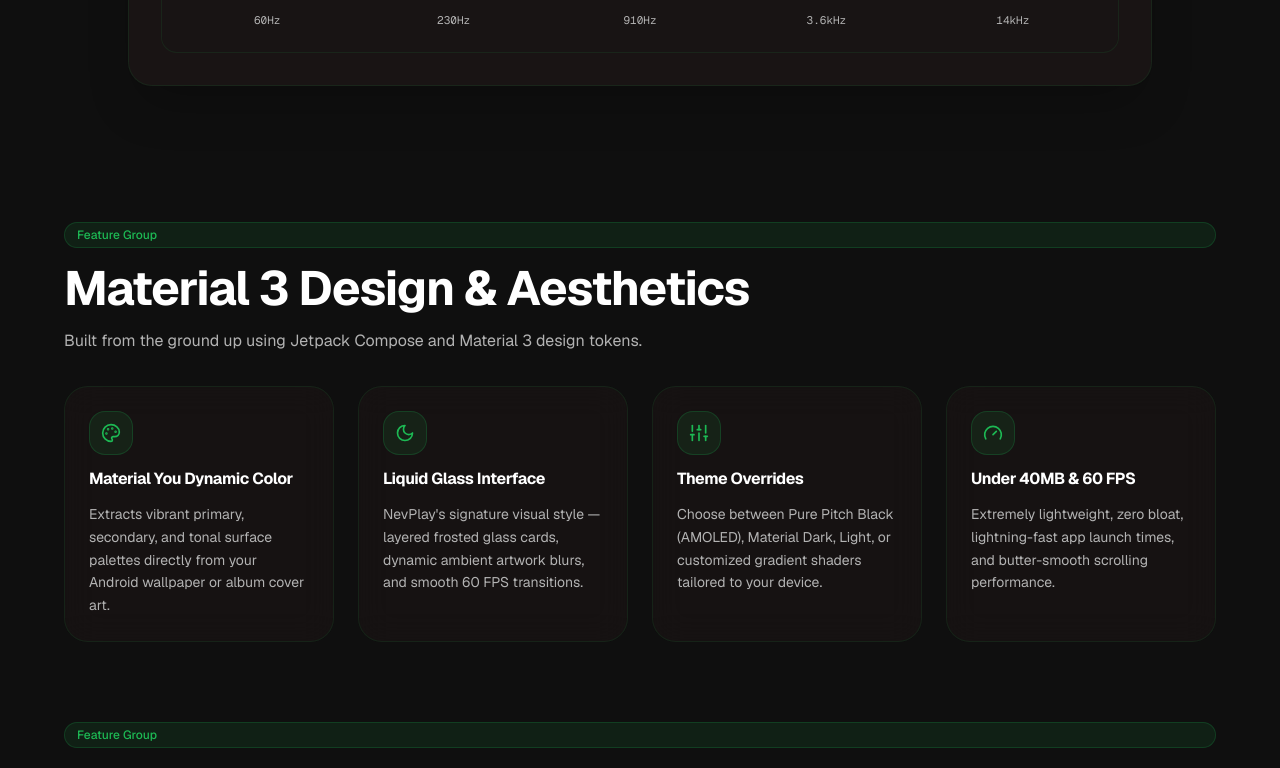
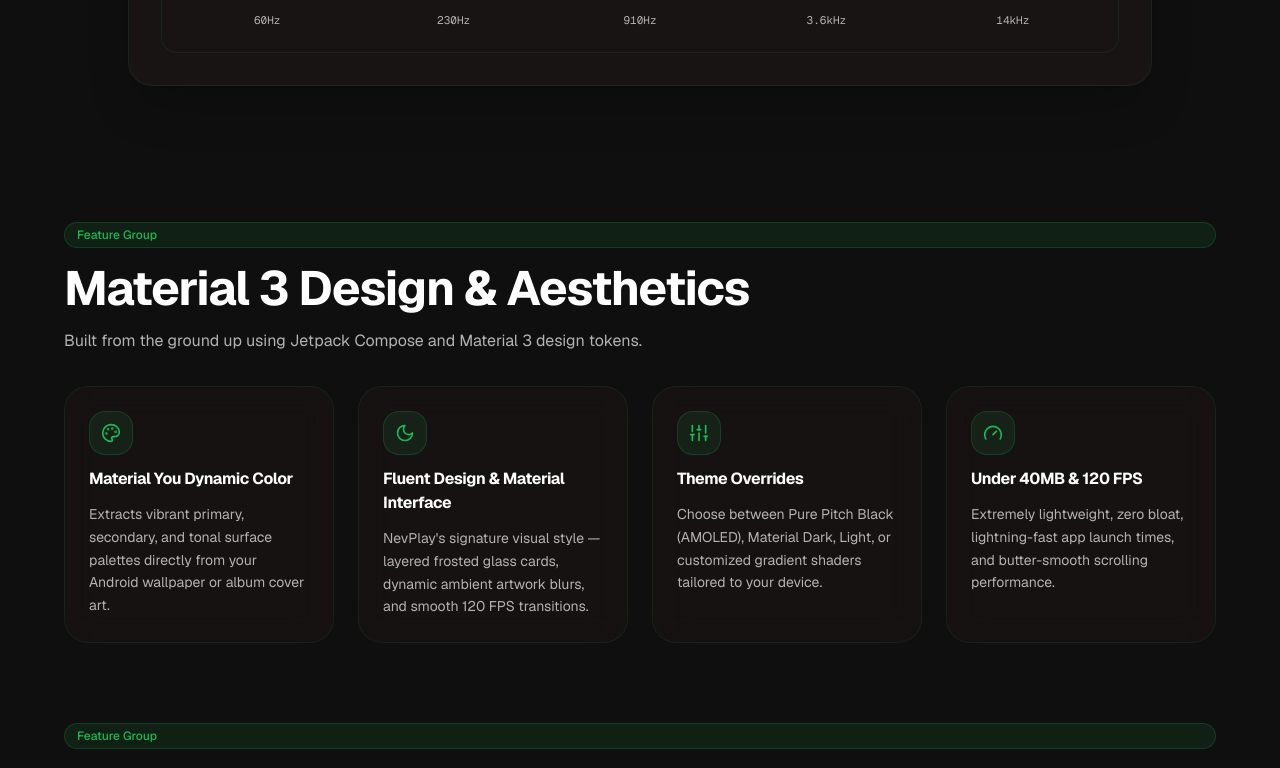
Before and after one commit to nevanstudio/nevplay.music, a Next.js app: page /features in a window 1280 px wide. Shown: the part 1203-1971 px from the top of the page. Built offline with nearby package versions, Linux system fonts and the light colour scheme.

Commit message:
Update feature titles and performance metrics
Updated feature titles and descriptions to reflect changes in performance metrics and design terminology.

```diff
--- a/app/features/page.tsx
+++ b/app/features/page.tsx
@@ -45,9 +45,9 @@ const featureGroups = [
       },
       {
         icon: Moon,
-        title: "Liquid Glass Interface",
+        title: "Fluent Design & Material Interface",
         description:
-          "NevPlay's signature visual style — layered frosted glass cards, dynamic ambient artwork blurs, and smooth 60 FPS transitions.",
+          "NevPlay's signature visual style — layered frosted glass cards, dynamic ambient artwork blurs, and smooth 120 FPS transitions.",
       },
       {
         icon: Sliders,
@@ -57,7 +57,7 @@ const featureGroups = [
       },
       {
         icon: Gauge,
-        title: "Under 40MB & 60 FPS",
+        title: "Under 40MB & 120 FPS",
         description:
           "Extremely lightweight, zero bloat, lightning-fast app launch times, and butter-smooth scrolling performance.",
       },
@@ -157,7 +157,7 @@ const featureGroups = [
 
 const stats = [
   { value: "Material 3", label: "Design Language" },
-  { value: "60 FPS", label: "Smooth Animations" },
+  { value: "120 FPS", label: "Smooth Animations" },
   { value: "1000+", label: "AutoEQ Profiles" },
   { value: "0 Telemetry", label: "100% Private" },
 ]
@@ -218,7 +218,7 @@ export default function FeaturesPage() {
               </Reveal>
               <div className="grid gap-6 sm:grid-cols-2 lg:grid-cols-4">
                 {group.features.map((feature, index) => (
-                  <Reveal key={feature.title} delay={index * 60}>
+                  <Reveal key={feature.title} delay={index * 120}>
                     <GlassCard hover className="flex h-full flex-col gap-3 p-6 border-glass-border">
                       <div className="flex size-11 items-center justify-center rounded-2xl bg-primary/10 text-primary border border-primary/20">
                         <feature.icon className="size-5" aria-hidden="true" />
```
